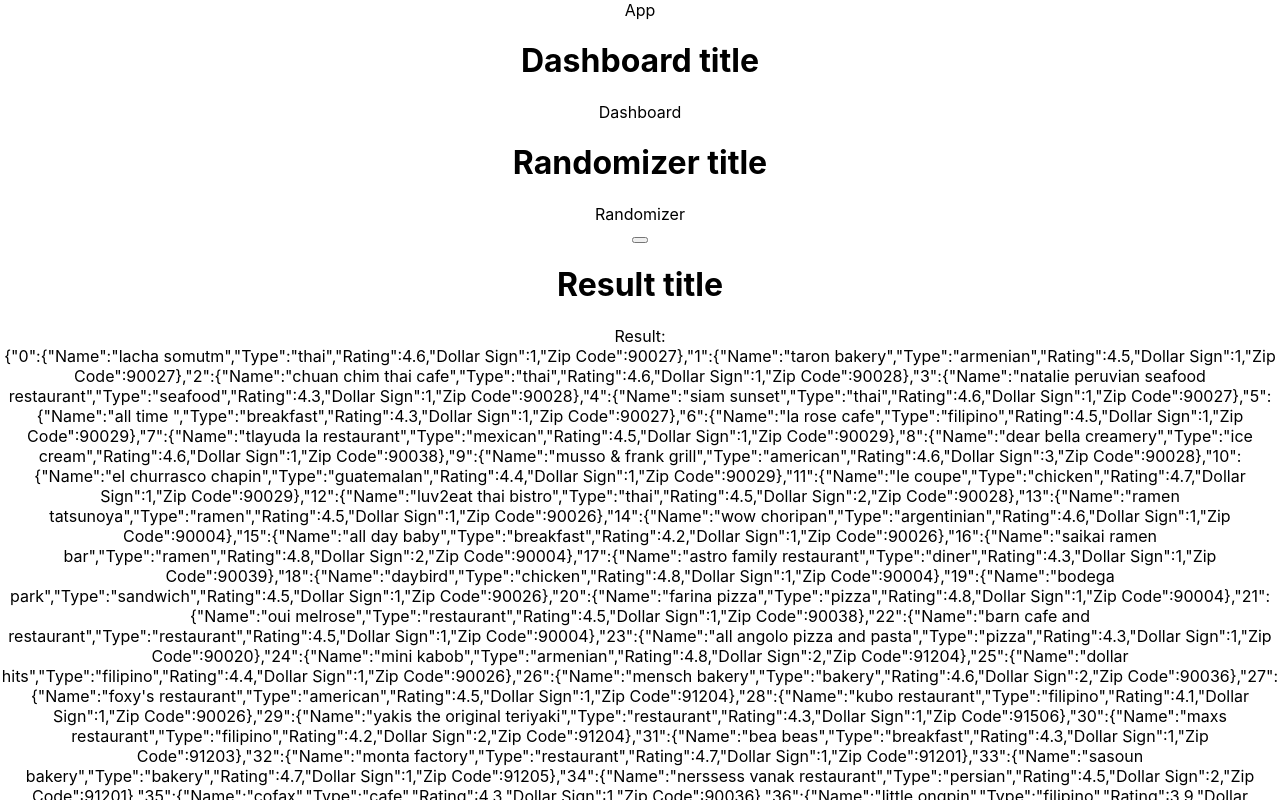
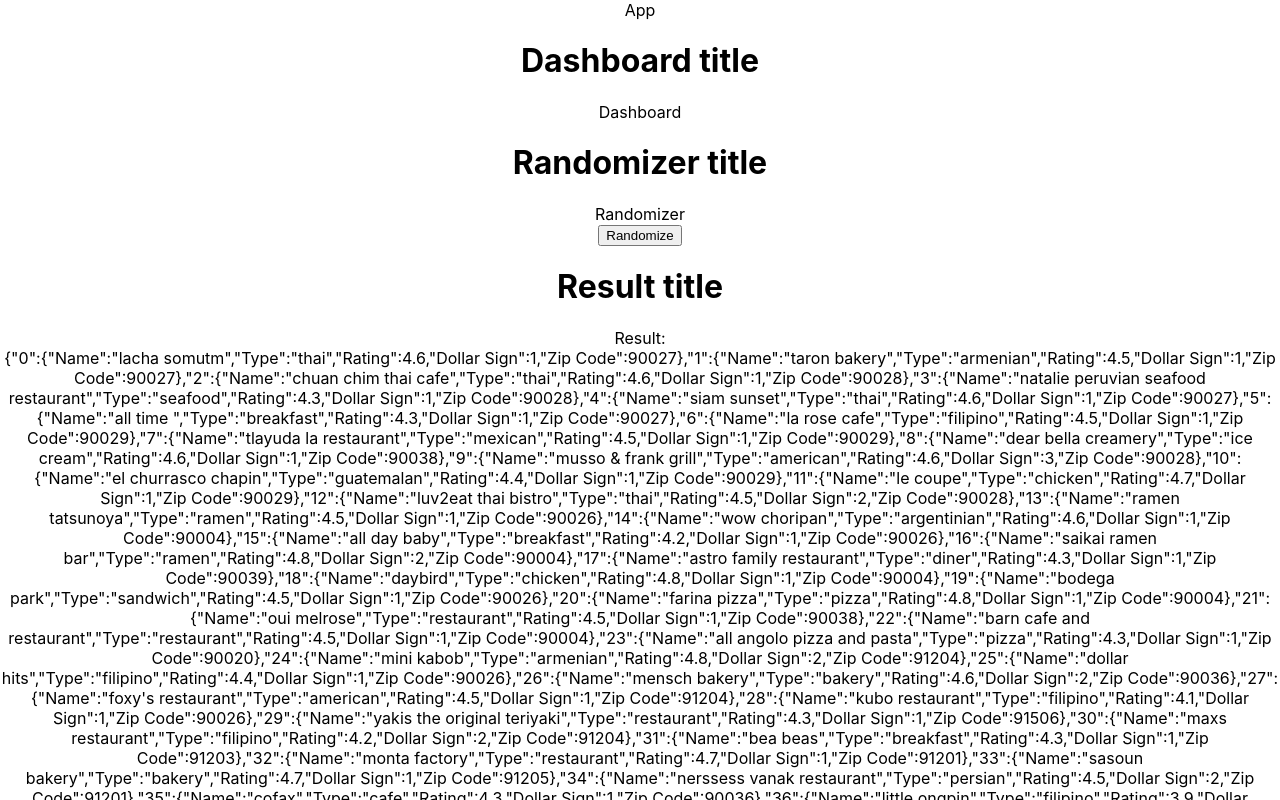
Before and after one commit to ArthurKimGl19/eateryGenerator, a React (Create React App) app: page / in a window 1280 px wide. Shown: the top 800 px of the page. Built offline with nearby package versions, Linux system fonts and the light colour scheme.

Commit message:
Implement eatery randomizer on button click

```diff
--- a/src/components/Dashboard.js
+++ b/src/components/Dashboard.js
@@ -9,8 +9,9 @@ export default function Dashboard() {
 
     React.useEffect(() => {
         cleanUpData(initialData);
-    }, [])
+    }, [initialData])
     function cleanUpData (data){
+        //format data from array of objects into an object with keys as stringified indexes and values as objects
         const output = {};
         data.forEach((eatery, index) => {
             output[index] = eatery;
@@ -25,11 +26,12 @@ export default function Dashboard() {
     }
 
     console.log("eateries", eateries)
+    const eateryCount = Object.keys(eateries).length;
     return (
         <div>
             <h1>Dashboard title</h1>
             <div>Dashboard</div>
-            <Randomizer />
+            <Randomizer randomizeEatery={() => eateryRandomizer(0, eateryCount)}/>
             <Result randomEatery={randomEatery}/>
             {JSON.stringify(eateries, 2, null)}
         </div>
--- a/src/components/Randomizer.js
+++ b/src/components/Randomizer.js
@@ -1,11 +1,11 @@
 import React from 'react';
 
-export default function Randomizer() {
+export default function Randomizer({ randomizeEatery }) {
     return (
         <div>
             <h1>Randomizer title</h1>
             <div>Randomizer</div>
-            <button></button>
+            <button onClick={randomizeEatery}>Randomize</button>
         </div>
     );
 }
```
